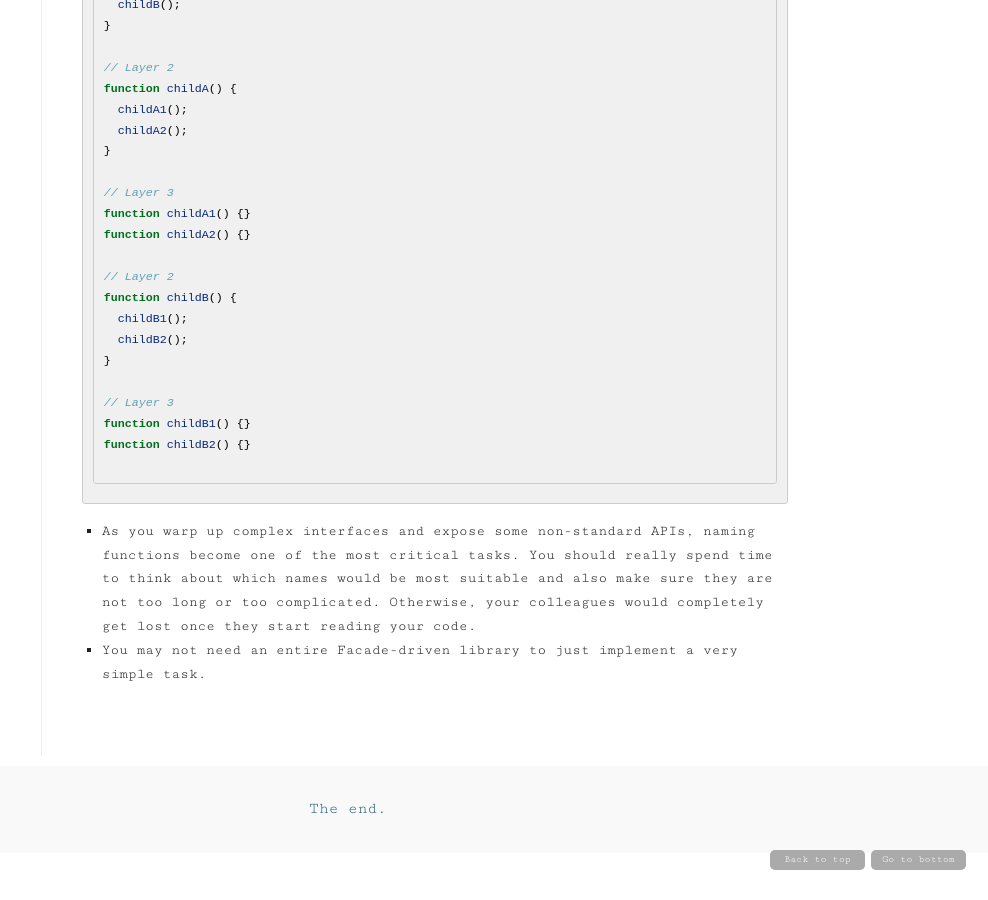
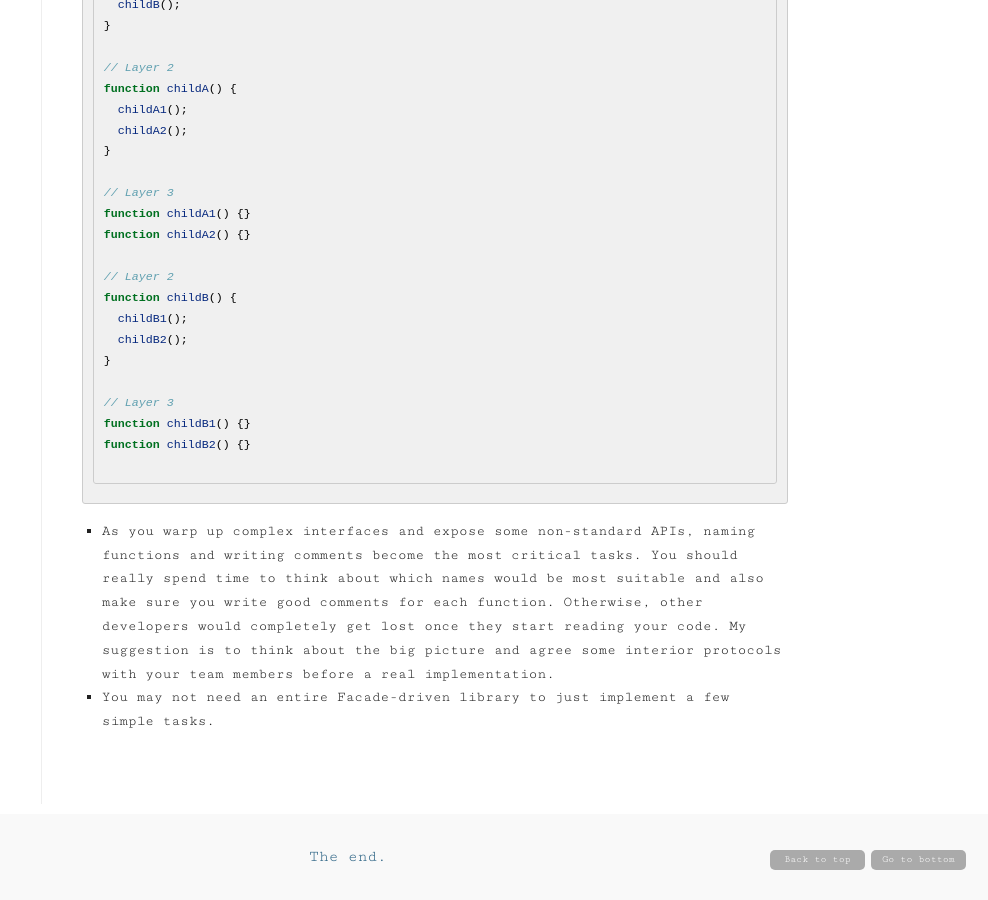
Before and after one commit to crabcanon/crabcanon.github.com, a Jekyll site: the page built from _posts/2017-06-13-javascript-design-pattern-facade.md, in a window 1280 px wide and 900 px high, scrolled down 4864 px. Shown: the whole window, without its empty margins (292-1280 px from the left). Built offline with Jekyll 4.4.1, drawn with Linux system fonts in a browser that asks for light colours; emoji names are drawn with the system emoji font; some of the changed text lies outside the part shown.

Commit message:
Update blog

````diff
--- a/_posts/2017-06-13-javascript-design-pattern-facade.md
+++ b/_posts/2017-06-13-javascript-design-pattern-facade.md
@@ -8,7 +8,7 @@ tags: [Javascript]
 
 #### 1. Introduction
 
-As one of the most widely used design patterns, Facade simplifies complex interfaces and decouples the abstract workflow from a client's real implementation :dizzy_face:. To be more intuitive, I will explain this way: let's compare how people design a framework with how people use a framework. In order to fulfill all the pre-defined requirements, designers will usually break down a big system into a series of independent micro modules, and each module will be only responsible for one abstract task. This is where those primitive interfaces come from. By contrast, in order to achieve a practical task, users have to integrate different modules together to form a complete logic workflow. This is why libraries such as [three.js](https://threejs.org/) and [jQuery](https://jquery.com/) exist. For example, you don't have to end up with one 3D scene rendering function that's hundreds of lines of [WebGL](https://developer.mozilla.org/en-US/docs/Web/API/WebGL_API) if using three.js instead, which is only one line code! It means three.js actually wraps up the whole logic behind and simplifies complex interfaces provided by WebGL in order to achieve rendering functionalities which share a same abstract logic.
+As one of the most widely used design patterns, Facade simplifies complex interfaces and decouples the abstract workflow from a client's real implementation :dizzy_face:. To be more intuitive, I will explain this way: let's compare how people design a framework with how people use a framework. In order to fulfill all the pre-defined requirements, designers will usually break down a big system into a series of independent micro modules, and each module will be only responsible for one abstract task. This is where those primitive interfaces come from. By contrast, in order to achieve a practical task, users have to integrate different modules together to form a complete logic workflow. This is why libraries such as [three.js](https://threejs.org/) and [jQuery](https://jquery.com/) exist. For example, you don't have to struggle with a 3D scene rendering function by dealing with hundreds of lines of [WebGL](https://developer.mozilla.org/en-US/docs/Web/API/WebGL_API) if you use three.js instead, which is only one line code! It means three.js actually wraps up the whole logic behind and simplifies complex interfaces provided by WebGL in order to achieve rendering functionalities which share a same abstract logic.
 
 Simply put, you could achieve same tasks without using Facade. However, as an organizational pattern, it will make your life easier and more manageable.
 
@@ -207,5 +207,5 @@ function childB2() {}
 
 ```
 
-- As you warp up complex interfaces and expose some non-standard APIs, naming functions become one of the most critical tasks. You should really spend time to think about which names would be most suitable and also make sure they are not too long or too complicated. Otherwise, your colleagues would completely get lost once they start reading your code.
-- You may not need an entire Facade-driven library to just implement a very simple task.
+- As you warp up complex interfaces and expose some non-standard APIs, naming functions and writing comments become the most critical tasks. You should really spend time to think about which names would be most suitable and also make sure you write good comments for each function. Otherwise, other developers would completely get lost once they start reading your code. My suggestion is to think about the big picture and agree some interior protocols with your team members before a real implementation.
+- You may not need an entire Facade-driven library to just implement a few simple tasks.
````
